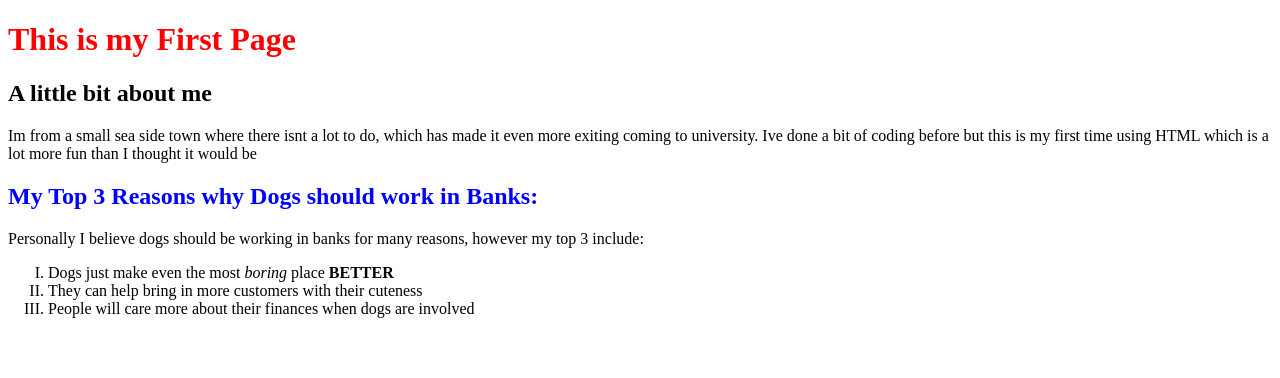
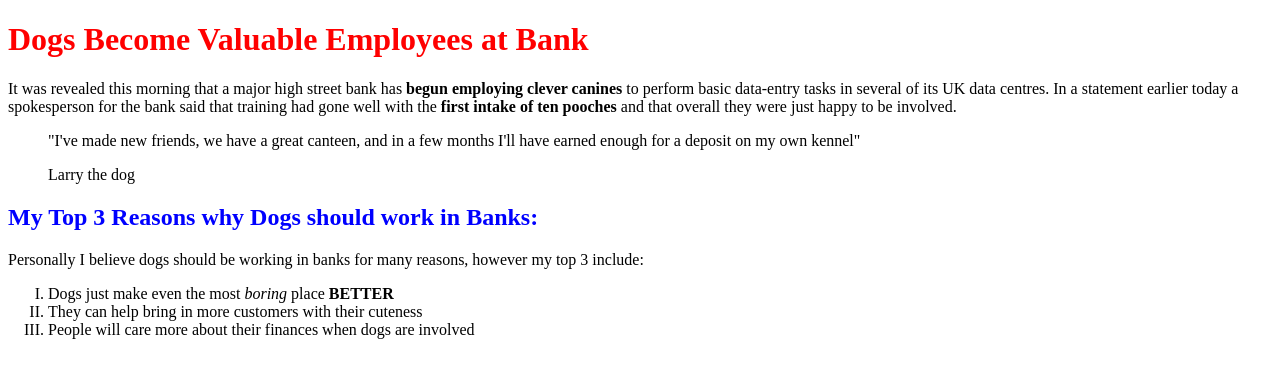
Before and after one commit to DMU-P2586650/TESTER, a plain HTML site: page index.html in a window 1280 px wide. Drawn offline with Linux system fonts and the light colour scheme.

Commit message:
Add files via upload

```diff
--- a/index.html
+++ b/index.html
@@ -4,14 +4,17 @@
   <head>
     <meta charset="utf-8">
     <meta name="viewport" content="width=device-width, initial-scale=1.0" />
-    <title>Atom Tester</title>
+    <title>Dogs become valuable employees at major bank</title>
   </head>
   <body>
     <!--INTRODUCTION-->
-    <h1 style="color: red;">This is my First Page</h1>
+    <h1 style="color: red;">Dogs Become Valuable Employees at Bank</h1>
     <div>
-      <h2>A little bit about me </h2>
-      <p>Im from a small sea side town where there isnt a lot to do, which has made it even more exiting coming to university. Ive done a bit of coding before but this is my first time using HTML which is a lot more fun than I thought it would be</p>
+      <p>It was revealed this morning that a major high street bank has <strong>begun employing clever canines</strong> to perform basic data-entry tasks in several of its UK data centres. In a statement earlier today a spokesperson for the bank said that training had gone well with the <strong>first intake of ten pooches</strong> and that overall they were just happy to be involved.</p>
+      <blockquote>
+        <p>"I've made new friends, we have a great canteen, and in a few months I'll have earned enough for a deposit on my own kennel"</p>
+        <footer>Larry the dog</footer>
+      </blockquote>
     </div>
     <div>
       <!--Dog Section of page-->
```
